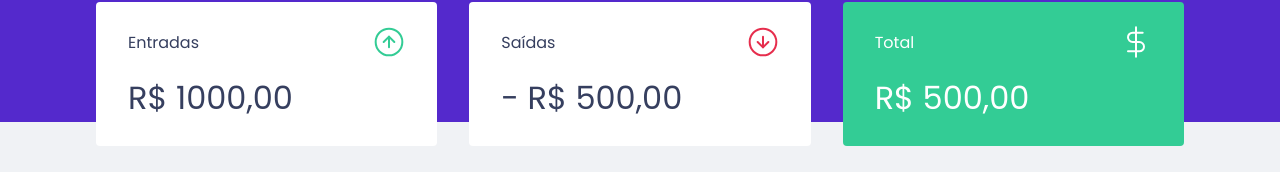
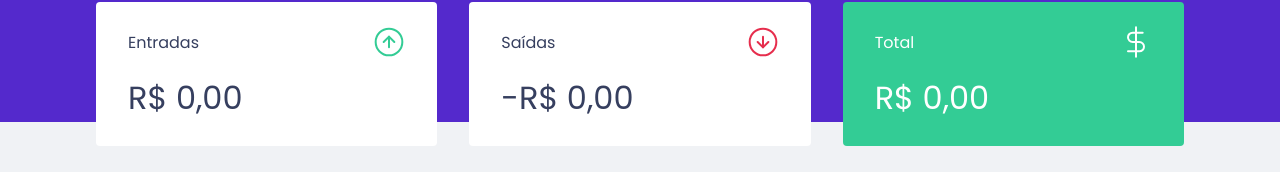
Before and after one commit to devcarloshenrique/dtmoney, a React (Create React App) app: page / in a window 1280 px wide. Shown: the part 150-322 px from the top of the page. Built offline with nearby package versions, Linux system fonts and the light colour scheme; no server answers; what miragejs would draw is missing.

Commit message:
refactor: Summary calculation

```diff
--- a/src/components/Summary/index.tsx
+++ b/src/components/Summary/index.tsx
@@ -11,7 +11,23 @@
 
     const { transactions } = useContext(TransactionsContext);
 
-    console.log(transactions);
+    const summary = transactions.reduce((acc, transaction) => {
+
+        if(transaction.type === 'deposit'){
+            acc.deposits += transaction.amount;
+            acc.total += transaction.amount;
+        } else {
+            acc.withdraws += transaction.amount;
+            acc.total -= transaction.amount;
+        }
+
+        return acc;
+
+    }, {
+        deposits: 0,
+        withdraws: 0,
+        total: 0,
+    })
 
     return (
         <Container>
@@ -20,21 +36,36 @@
                     <p>Entradas</p>
                     <img src={incomeImg} alt="Entradas" />
                 </header>
-                <strong>R$ 1000,00</strong>
+                <strong>
+                    {new Intl.NumberFormat('pt-BR', {
+                        style: 'currency',
+                        currency: 'BRL'
+                    }).format(summary.deposits)}
+                </strong>
             </div>
             <div>
                 <header>
                     <p>Saídas</p>
                     <img src={outcomeImg} alt="Saídas" />
                 </header>
-                <strong>- R$ 500,00</strong>
+                <strong>
+                    -{new Intl.NumberFormat('pt-BR', {
+                        style: 'currency',
+                        currency: 'BRL'
+                    }).format(summary.withdraws)}
+                </strong>
             </div>
             <div className="highlight-background">
                 <header>
                     <p>Total</p>
                     <img src={totalImg} alt="Entradas" />
                 </header>
-                <strong>R$ 500,00</strong>
+                <strong>
+                    {new Intl.NumberFormat('pt-BR', {
+                        style: 'currency',
+                        currency: 'BRL'
+                    }).format(summary.total)}
+                </strong>
             </div>
         </Container>
     );
```
